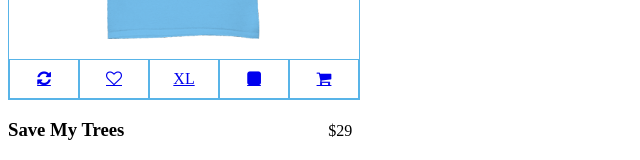
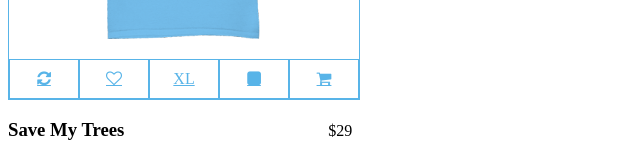
Before and after one commit to ChrisTheBrave/git-hw-3, a plain HTML site: page index.html in a window 1280 px wide. Shown: the part 226-386 px from the top of the page, without its empty margins (0-640 px from the left). Drawn offline with Linux system fonts and the light colour scheme.

Commit message:
Changed color of icons to blue

```diff
--- a/style.css
+++ b/style.css
@@ -34,3 +34,23 @@ span {
   margin-left: 100px;
   padding-left: 100px;
 }
+
+.fa-refresh {
+  color: rgb(88, 180, 232);
+}
+
+.fa-square {
+  color: rgb(88, 180, 232);
+}
+
+.fa-heart-o {
+  color: rgb(88, 180, 232);
+}
+
+.fa-shopping-cart {
+  color: rgb(88, 180, 232);
+}
+
+.letter {
+  color: rgb(88, 180, 232);
+}
```
